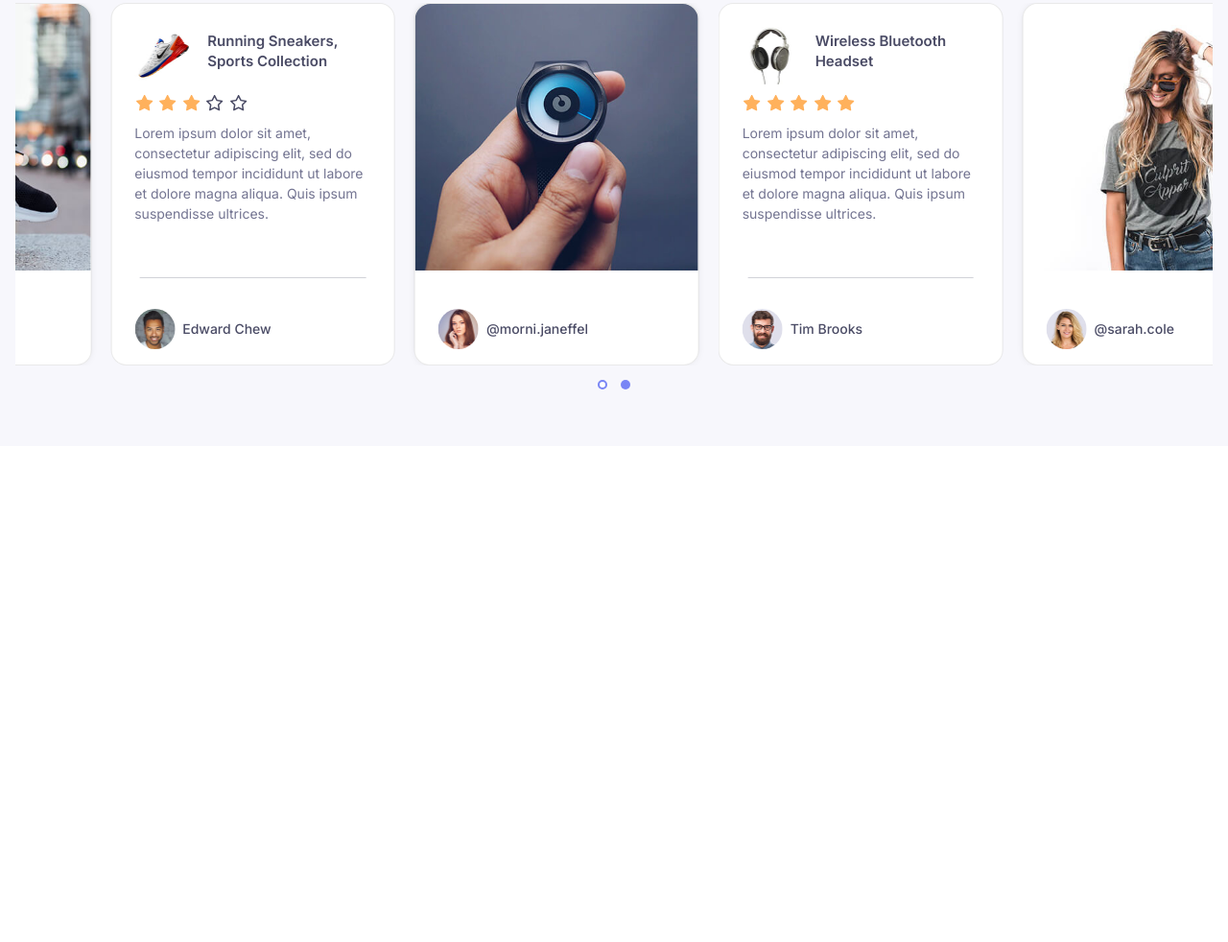
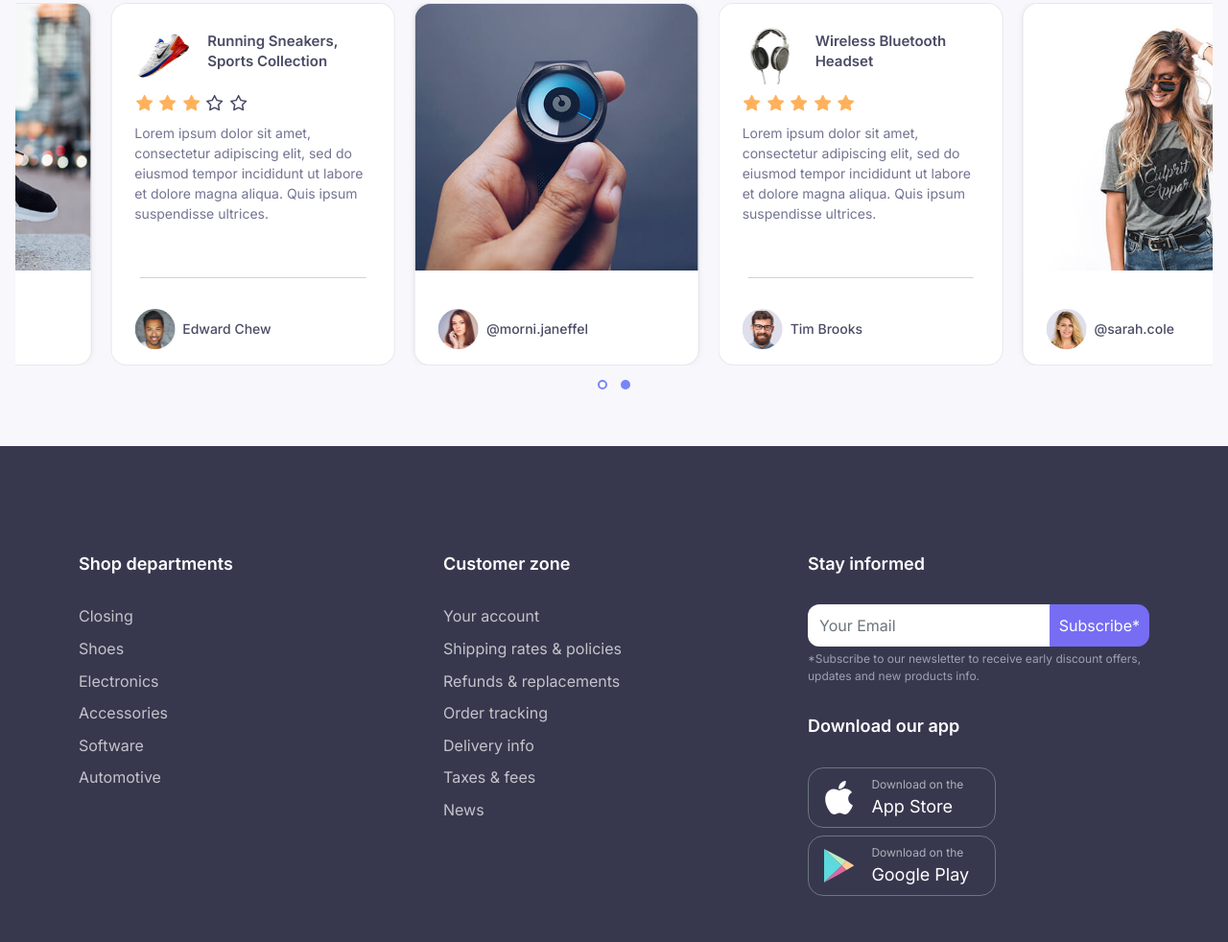
Before and after one commit to hasan-naim/Around, a website: page index.html in a window 1280 px wide. Shown: the part 3360-4342 px from the top of the page at 96% size. Before the commit the page ends 3825 px from the top, so only its background shows below. Drawn offline with nearby package versions, Linux system fonts and the light colour scheme.

Commit message:
footer top section is done

```diff
--- a/index.html
+++ b/index.html
@@ -950,8 +950,6 @@
     <section class="review pt-4 pb-5">
       <h2 class="text-center my-5">Trusted reviews</h2>
       <div class="owl-carousel owl-review owl-theme px-3">
-
-
         <!-- Card 1 card with image-->
         <div class="card img-card">
           <img
@@ -968,9 +966,6 @@
         </div>
         <!-- Card 2 -->
         <div class="card content-card">
-
-
-
           <div class="card-body">
             <div class="content-header">
               <a href="#" class="d-flex">
@@ -991,15 +986,15 @@
               </div>
             </div>
             <p>
-                Lorem ipsum dolor sit amet, consectetur adipiscing elit, sed do eiusmod tempor incididunt ut labore et dolore magna aliqua. Quis ipsum suspendisse ultrices.
+              Lorem ipsum dolor sit amet, consectetur adipiscing elit, sed do
+              eiusmod tempor incididunt ut labore et dolore magna aliqua. Quis
+              ipsum suspendisse ultrices.
             </p>
           </div>
 
           <div class="hr">
-              <hr>
+            <hr />
           </div>
-
-
 
           <footer class="py-2 px-4">
             <div class="content d-flex align-items-center py-2">
@@ -1024,9 +1019,6 @@
         </div>
         <!-- Card 4 -->
         <div class="card content-card">
-
-
-
           <div class="card-body">
             <div class="content-header">
               <a href="#" class="d-flex">
@@ -1047,15 +1039,15 @@
               </div>
             </div>
             <p>
-                Lorem ipsum dolor sit amet, consectetur adipiscing elit, sed do eiusmod tempor incididunt ut labore et dolore magna aliqua. Quis ipsum suspendisse ultrices.
+              Lorem ipsum dolor sit amet, consectetur adipiscing elit, sed do
+              eiusmod tempor incididunt ut labore et dolore magna aliqua. Quis
+              ipsum suspendisse ultrices.
             </p>
           </div>
 
           <div class="hr">
-              <hr>
+            <hr />
           </div>
-
-
 
           <footer class="py-2 px-4">
             <div class="content d-flex align-items-center py-2">
@@ -1080,9 +1072,6 @@
         </div>
         <!-- Card 6 -->
         <div class="card content-card">
-
-
-
           <div class="card-body">
             <div class="content-header">
               <a href="#" class="d-flex">
@@ -1103,15 +1092,15 @@
               </div>
             </div>
             <p>
-              Lorem ipsum dolor sit amet, consectetur adipiscing elit, sed do eiusmod tempor incididunt ut labore et dolore magna aliqua. Quis ipsum suspendisse ultrices.
+              Lorem ipsum dolor sit amet, consectetur adipiscing elit, sed do
+              eiusmod tempor incididunt ut labore et dolore magna aliqua. Quis
+              ipsum suspendisse ultrices.
             </p>
           </div>
 
           <div class="hr">
-            <hr>
+            <hr />
           </div>
-
-
 
           <footer class="py-2 px-4">
             <div class="content d-flex align-items-center py-2">
@@ -1136,9 +1125,6 @@
         </div>
         <!-- Card 6 -->
         <div class="card content-card">
-
-
-
           <div class="card-body">
             <div class="content-header">
               <a href="#" class="d-flex">
@@ -1159,15 +1145,15 @@
               </div>
             </div>
             <p>
-              Lorem ipsum dolor sit amet, consectetur adipiscing elit, sed do eiusmod tempor incididunt ut labore et dolore magna aliqua. Quis ipsum suspendisse ultrices.
+              Lorem ipsum dolor sit amet, consectetur adipiscing elit, sed do
+              eiusmod tempor incididunt ut labore et dolore magna aliqua. Quis
+              ipsum suspendisse ultrices.
             </p>
           </div>
 
           <div class="hr">
-            <hr>
+            <hr />
           </div>
-
-
 
           <footer class="py-2 px-4">
             <div class="content d-flex align-items-center py-2">
@@ -1176,11 +1162,78 @@
             </div>
           </footer>
         </div>
-
       </div>
     </section>
 
     <!-- End Review section -->
+
+
+    <!-- Start Footer section -->
+
+    <footer class="main-footer">
+		<section class="top-footer pt-5">
+			<div class="container pt-3 pt-md-0">
+				<div class="row">
+					<div class="col-md-4 pb-5">
+						<h4 class="title">Shop departments</h4>
+						<div class="list">
+							<a href="#">Closing</a>
+							<a href="#">Shoes</a>
+							<a href="#">Electronics</a>
+							<a href="#">Accessories</a>
+							<a href="#">Software</a>
+							<a href="#">Automotive</a>
+						</div>
+					</div>
+					<div class="col-md-4  pb-5">
+						<h4 class="title">Customer zone</h4>
+						<div class="list">
+							<a href="#">Your account</a>
+							<a href="#">Shipping rates & policies</a>
+							<a href="#">Refunds & replacements</a>
+							<a href="#">Order tracking</a>
+							<a href="#">Delivery info</a>
+							<a href="#">Taxes & fees</a>
+							<a href="#">News</a>
+						</div>
+					</div>
+					<div class="col-md-4  pb-5">
+						<h4 class="title">Stay informed</h4>
+						<div class="input-group mb-3">
+							<input type="text" class="form-control" placeholder="Your Email" aria-label="Recipient's username" aria-describedby="button-addon2">
+							<button class="btn btn-secondary" type="button" id="button-addon2">Subscribe*</button>
+						</div>
+						<span class="form-text">*Subscribe to our newsletter to receive early discount offers, updates and new products info.</span>
+            <h4 class="title">Download our app</h4>
+            <!-- go to store  -->
+            <div class="row flex-wrap mt-4 gap-2">
+              <div class="col-12 store">
+                <a href="#" class="d-flex gap-3">
+                  <img src="img/footer/apple.svg" class="img-fluid" alt="apple">
+                  <div class="desc d-flex flex-column">
+                    <span>Download on the</span>
+                    <span>App Store</span>
+                  </div>
+                </a>
+              </div>
+              <div class="col-12 store">
+                <a href="#" class="d-flex gap-3">
+                  <img src="img/footer/googlePlay.svg" class="img-fluid" alt="apple">
+                  <div class="desc d-flex flex-column">
+                    <span>Download on the</span>
+                    <span>Google Play</span>
+                  </div>
+                </a>
+              </div>
+            </div>
+					</div>
+				</div>
+			</div>
+		</section>
+    </footer>
+
+    <!-- End Footer section -->
+
 
     <!-- fontawesome js -->
     <script src="js/all.min.js"></script>
--- a/js/main.js
+++ b/js/main.js
@@ -1,7 +1,7 @@
 
 
 // code for owl carousel
-$(document).ready(function() {
+$(document).ready(function () {
     $('.owl-heroCarousel').owlCarousel({
         margin: 40,
         loop: true,
@@ -9,17 +9,17 @@ $(document).ready(function() {
         autoplay: true,
         autoplayTimeout: 5000,
         autoplayHoverPause: true,
-        responsive : {
+        responsive: {
             // breakpoint from 0 up
-            0 : {
+            0: {
                 items: 1
             },
             // breakpoint from 560 up
-            560 : {
+            560: {
                 items: 2
             },
             // breakpoint from 850 up
-            850 : {
+            850: {
                 items: 3
             }
         }
@@ -34,22 +34,30 @@ $(document).ready(function() {
         autoplay: true,
         autoplayTimeout: 5000,
         autoplayHoverPause: true,
-        responsive : {
+        responsive: {
             // breakpoint from 0 up
-            0 : {
+            0: {
                 items: 1
             },
             // breakpoint from 560 up
-            520 : {
+            520: {
                 items: 2
             },
             // breakpoint from 850 up
-            860 : {
+            860: {
                 items: 3
             },
             // breakpoint from 1080 up
-            1080 : {
+            1080: {
                 items: 4
+            },
+            // breakpoint from 1390 up
+            1390: {
+                items: 5
+            },
+            // breakpoint from 1600 up
+            1600: {
+                items: 6
             }
         }
     });
--- a/scss/sections/_footer.scss
+++ b/scss/sections/_footer.scss
@@ -0,0 +1,110 @@
+
+
+@use "../custom" as *;
+.main-footer{
+
+    .top-footer{
+        background: #37384e;
+
+        div.col-md-4{
+            .input-group{
+
+                max-width: 380px;
+                margin-bottom: .25rem !important;
+
+                input{
+                    outline: none;
+                    border-top-left-radius: .75rem;
+                    border-bottom-left-radius: .75rem;
+                    box-shadow: unset;
+                    border: 0;
+                }
+
+                .btn-secondary{
+                    color: white;
+                    background: #766df4;
+                    border-color: #766df4;
+                    padding: .5625rem ;
+                    border-top-right-radius: .75rem;
+                    border-bottom-right-radius: .75rem;
+                    box-shadow: unset;
+
+
+                    &:hover{
+                        background: #5549f1;
+                    }
+                }
+            }
+
+            .store{
+
+                max-width: 220px;
+                overflow: hidden;
+                background: transparent;
+
+                a{
+
+                    border: 1px solid $gray-600;
+                    border-radius: 1rem;
+                    text-decoration: none;
+                    padding: .5rem .9rem;
+                    transition: all .2s ease-in-out;
+                    &:hover{
+                        background: rgba(255, 255, 255, .08);
+                    }
+
+
+                    img{
+                        width: 35px;
+                    }
+
+
+                    span:first-child{
+                        font-size: 0.75rem;
+                        color: rgba(255, 255, 255, .6);
+                    }
+                    span:last-child{
+                        font-size: 1.125rem;
+                        color: white;
+                    }
+                }
+            }
+        }
+
+        .form-text{
+            font-size: 0.75rem;
+            color: #9e9fb4;
+            width: 100%;
+            max-width: 380px;
+            line-height: 1.5;
+            display: block;
+        }
+
+        h4{
+            color: white;
+            font-size: 1.125rem;
+            font-weight: 600;
+            margin-bottom: 2rem;
+        }
+
+        h4.title{
+            margin-top: 2rem;
+        }
+
+        div.list{
+            display: flex;
+            flex-direction: column;
+            gap: .6rem;
+            a{
+                color: rgba(255, 255, 255, .7);
+                text-decoration: none;
+            }
+        }
+    }
+}
+
+@include media-breakpoint-up(md) {
+    .top-footer{
+        padding-top: 5rem !important;
+    }
+}
```
Also changed, not shown: css/main.css, img/footer/apple.svg (added), img/footer/googlePlay.svg (added), scss/sections/_newArrivals.scss (indentation only), 1 other file. Lines whose indentation alone changed are shown as unchanged.
